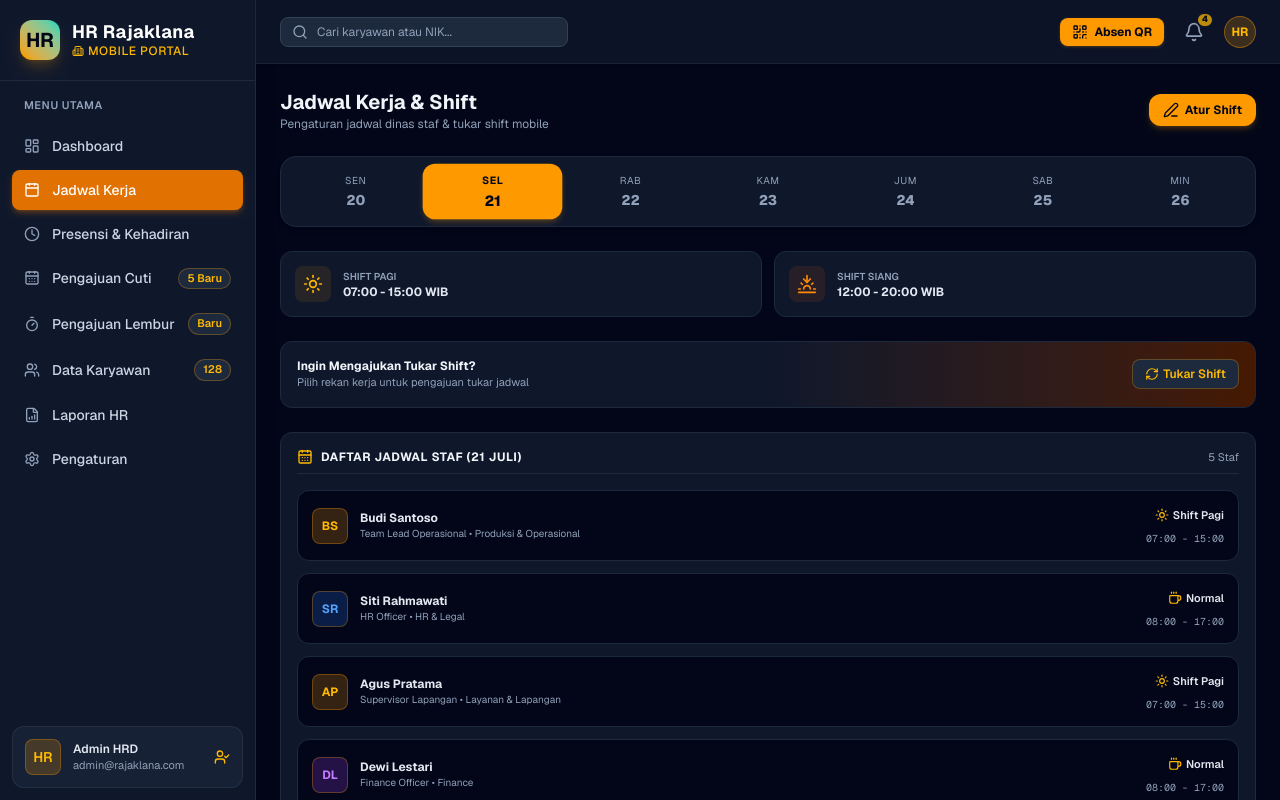
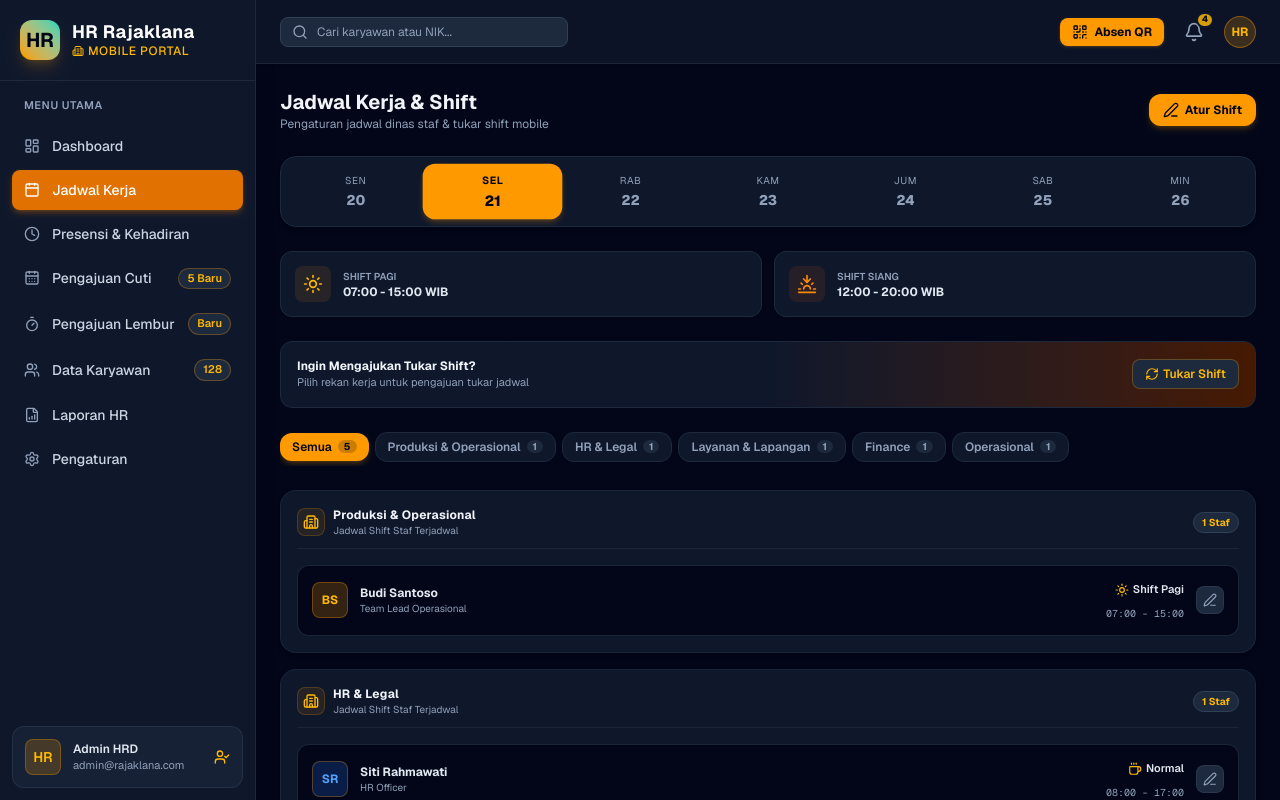
Before and after one commit to yoga12-rgb/hr-rajaklana, a Next.js app: page /schedule in a window 1280 px wide. Shown: the top 800 px of the page. Built offline with nearby package versions, Linux system fonts and the light colour scheme.

Commit message:
feat(schedule): group employee schedule list by department with quick edit actions

```diff
--- a/src/app/schedule/page.tsx
+++ b/src/app/schedule/page.tsx
@@ -136,29 +136,73 @@ export default function SchedulePage() {
         </button>
       </div>
 
-      {/* Employees Schedule List */}
-      <div className="bg-slate-900 rounded-xl border border-slate-800 p-4 space-y-3">
-        <div className="flex items-center justify-between pb-2 border-b border-slate-800">
-          <h3 className="text-xs font-bold text-slate-100 uppercase tracking-wider flex items-center gap-2">
-            <CalendarDays className="w-4 h-4 text-amber-400" />
-            <span>Daftar Jadwal Staf (21 Juli)</span>
-          </h3>
-          <span className="text-[11px] text-slate-400">{filteredEmployees.length} Staf</span>
+      {/* Department Filter Pills */}
+      <div className="flex items-center gap-1.5 overflow-x-auto no-scrollbar pb-1">
+        {["Semua", ...Array.from(new Set(employees.map(e => e.department)))].map((dept) => {
+          const count = dept === "Semua" ? employees.length : employees.filter(e => e.department === dept).length;
+          const isActive = selectedDept === dept;
+          return (
+            <button
+              key={dept}
+              onClick={() => setSelectedDept(dept)}
+              className={`px-3 py-1.5 rounded-xl text-xs font-semibold whitespace-nowrap transition-all cursor-pointer flex items-center gap-1.5 ${
+                isActive
+                  ? "bg-amber-500 text-slate-950 font-bold shadow-md shadow-amber-500/20"
+                  : "bg-slate-900 text-slate-400 border border-slate-800 hover:text-slate-200"
+              }`}
+            >
+              <span>{dept}</span>
+              <span className={`px-1.5 py-0.2 text-[10px] rounded-full font-bold ${
+                isActive ? "bg-slate-950/20 text-slate-950" : "bg-slate-800 text-slate-400"
+              }`}>
+                {count}
+              </span>
+            </button>
+          );
+        })}
       </div>
 
-        <div className="space-y-3 pt-1">
-          {filteredEmployees.map((emp) => (
-            <div key={emp.id} className="p-3.5 rounded-xl bg-slate-950 border border-slate-800 flex items-center justify-between gap-3">
+      {/* Grouped Employees Schedule List by Department */}
+      <div className="space-y-4">
+        {Object.entries(
+          filteredEmployees.reduce((acc, emp) => {
+            if (!acc[emp.department]) acc[emp.department] = [];
+            acc[emp.department].push(emp);
+            return acc;
+          }, {} as Record<string, typeof employees>)
+        ).map(([deptName, deptEmps]) => (
+          <div key={deptName} className="bg-slate-900 rounded-2xl border border-slate-800/80 p-4 space-y-3 shadow-md">
+            {/* Department Section Header */}
+            <div className="flex items-center justify-between pb-2.5 border-b border-slate-800/80">
+              <div className="flex items-center gap-2">
+                <div className="w-7 h-7 rounded-lg bg-amber-500/10 border border-amber-500/20 text-amber-400 flex items-center justify-center">
+                  <Building2 className="w-4 h-4" />
+                </div>
+                <div>
+                  <h3 className="text-xs font-bold text-slate-100 tracking-wide">{deptName}</h3>
+                  <p className="text-[10px] text-slate-400">Jadwal Shift Staf Terjadwal</p>
+                </div>
+              </div>
+              <span className="px-2 py-0.5 rounded-full bg-slate-800 border border-slate-700 text-amber-400 text-[10px] font-bold">
+                {deptEmps.length} Staf
+              </span>
+            </div>
+
+            {/* Department Employee Cards */}
+            <div className="space-y-2.5 pt-1">
+              {deptEmps.map((emp) => (
+                <div key={emp.id} className="p-3.5 rounded-xl bg-slate-950 border border-slate-800/90 hover:border-slate-700 transition-colors flex items-center justify-between gap-3">
                   <div className="flex items-center gap-3">
                     <div className={`w-9 h-9 rounded-lg font-bold text-xs flex items-center justify-center border border-amber-500/30 ${emp.avatarBg}`}>
                       {emp.name.split(" ").map(n => n[0]).join("")}
                     </div>
                     <div>
                       <h4 className="font-bold text-slate-200 text-xs">{emp.name}</h4>
-                  <p className="text-[10px] text-slate-400">{emp.role} &bull; {emp.department}</p>
+                      <p className="text-[10px] text-slate-400">{emp.role}</p>
                     </div>
                   </div>
 
+                  <div className="flex items-center gap-3">
                     <div className="text-right">
                       <span className="inline-flex items-center gap-1 text-[11px] font-semibold text-slate-200">
                         {getShiftIcon(emp.shift)}
@@ -168,9 +212,30 @@ export default function SchedulePage() {
                         {emp.shift.includes("(") ? emp.shift.split("(")[1].replace(")", "") : "07:00 - 15:00 WIB"}
                       </p>
                     </div>
+
+                    <button
+                      onClick={() => {
+                        setSelectedEmpId(emp.id);
+                        setShowEditModal(true);
+                      }}
+                      title="Ubah Shift Staf ini"
+                      className="p-1.5 rounded-lg bg-slate-800 hover:bg-slate-700 text-slate-400 hover:text-amber-400 transition-colors cursor-pointer border border-slate-700/60"
+                    >
+                      <Edit3 className="w-3.5 h-3.5" />
+                    </button>
+                  </div>
                 </div>
               ))}
             </div>
+          </div>
+        ))}
+
+        {filteredEmployees.length === 0 && (
+          <div className="bg-slate-900 rounded-2xl border border-slate-800 p-8 text-center space-y-2">
+            <Building2 className="w-8 h-8 text-slate-500 mx-auto opacity-50" />
+            <p className="text-xs text-slate-400">Tidak ada staf di departemen ini.</p>
+          </div>
+        )}
       </div>
 
       {/* Modal Edit Shift */}
```
Lines whose indentation alone changed are shown as unchanged.
